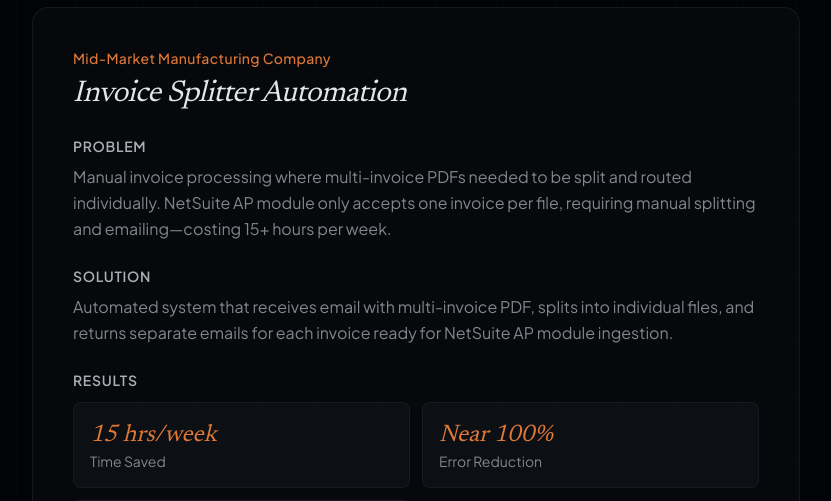
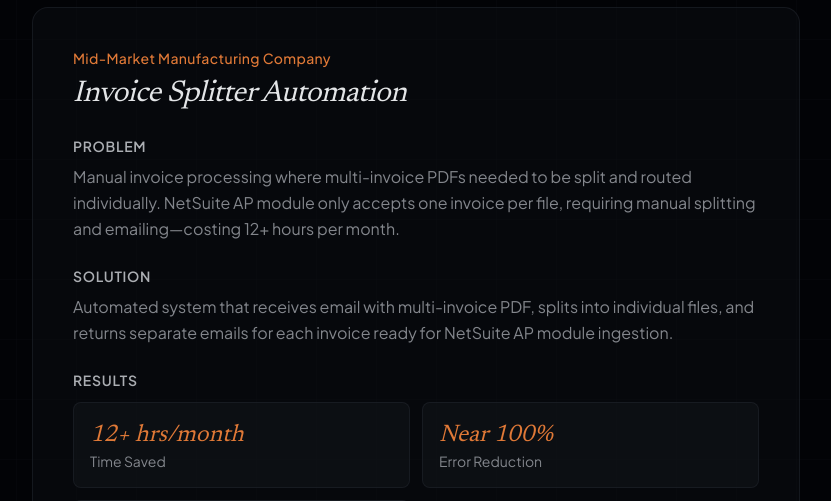
Before and after one commit to jakeschaaf/ProcevoAIWeb, a Next.js app: page / in a window 1280 px wide. Shown: the part 1777-2278 px from the top of the page, without its empty margins (224-1055 px from the left). Built offline with nearby package versions, Linux system fonts and the light colour scheme.

Commit message:
fix(case-study): correct time saved metric to 12+ hrs/month

```diff
--- a/data/case-studies.ts
+++ b/data/case-studies.ts
@@ -6,11 +6,11 @@ export const invoiceSplitterCaseStudy: CaseStudyCardProps = {
   title: 'Invoice Splitter Automation',
   client: 'Mid-Market Manufacturing Company',
   problem:
-    'Manual invoice processing where multi-invoice PDFs needed to be split and routed individually. NetSuite AP module only accepts one invoice per file, requiring manual splitting and emailing—costing 15+ hours per week.',
+    'Manual invoice processing where multi-invoice PDFs needed to be split and routed individually. NetSuite AP module only accepts one invoice per file, requiring manual splitting and emailing—costing 12+ hours per month.',
   solution:
     'Automated system that receives email with multi-invoice PDF, splits into individual files, and returns separate emails for each invoice ready for NetSuite AP module ingestion.',
   results: [
-    { metric: 'Time Saved', value: '15 hrs/week' },
+    { metric: 'Time Saved', value: '12+ hrs/month' },
     { metric: 'Error Reduction', value: 'Near 100%' },
     { metric: 'NetSuite Compatible', value: 'Yes' },
   ],
```
